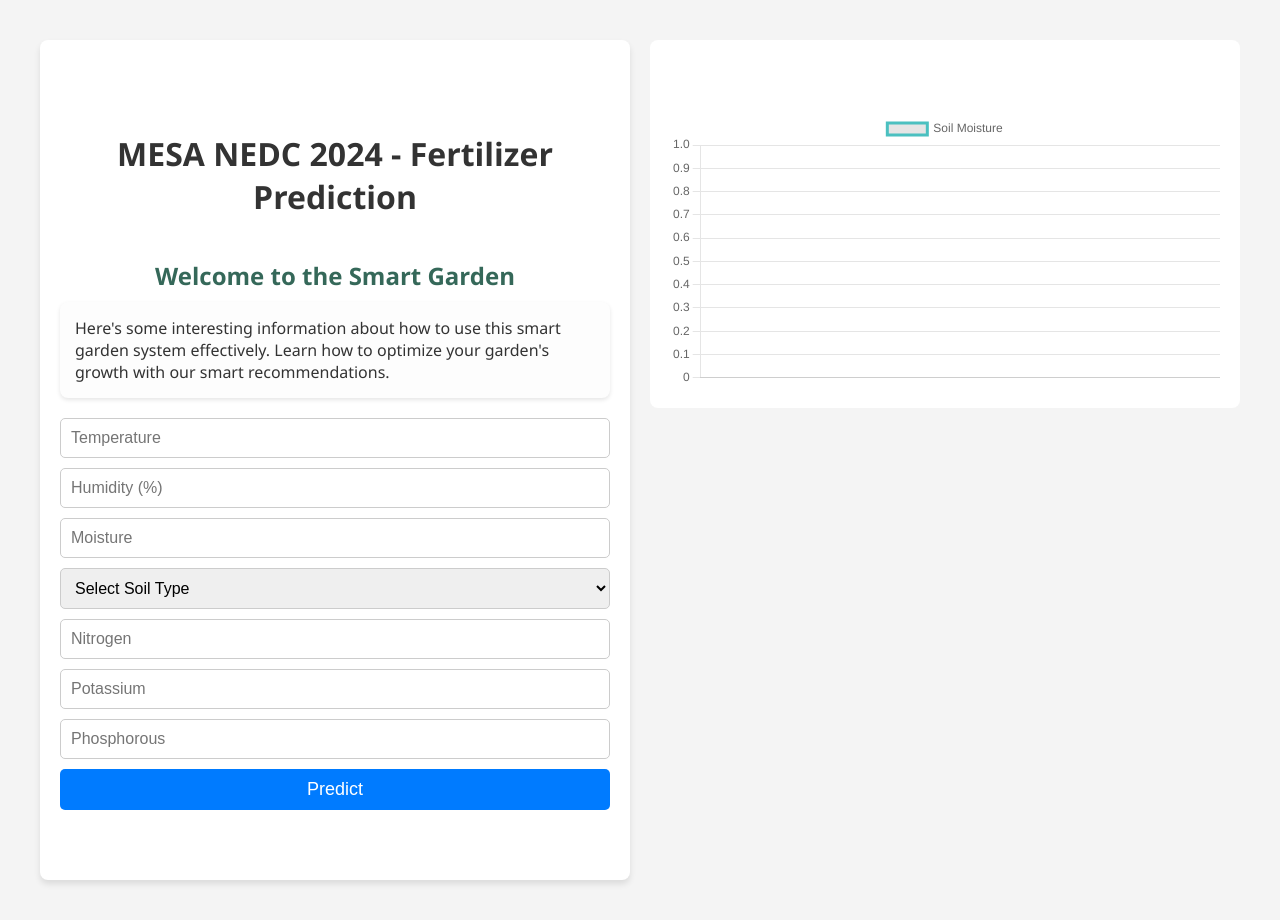
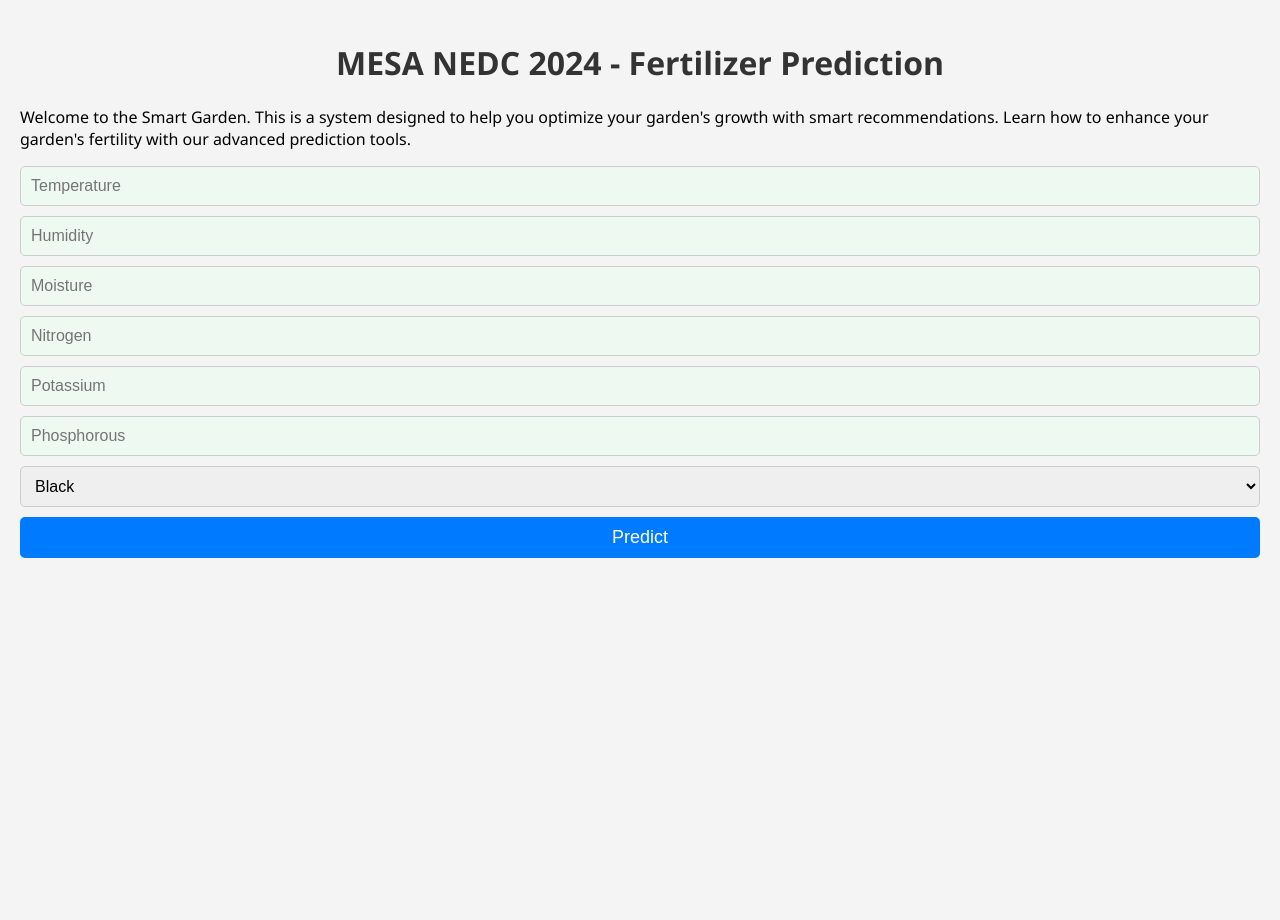
Before and after one commit to melatg0/NEDC_2024, a Flask app: template templates/index.html in a window 1280 px wide. After the commit the page ends 558 px from the top, so only its background shows below. Run offline with Flask 3, Linux system fonts and the light colour scheme; the template is opened without the code that fills it, so the values that code supplies are empty; parts of the project's set-up code (start-up, migrations or seed data) failed here and were passed over.

Commit message:
updated for reading all sensor data

```diff
--- a/main.py
+++ b/main.py
@@ -1,11 +1,10 @@
-from flask import Flask, request, render_template, jsonify
+from flask import Flask, render_template, request, jsonify
 import pickle
-import time
-from arduino_data.export_data import get_soil_value
+from arduino_data.export_data import read_line
 
 app = Flask(__name__)
-classifier = pickle.load(open(r'fertilizer_rec_system\classifier.pkl', 'rb'))
-fertilizers = pickle.load(open(r'fertilizer_rec_system\fertilizers.pkl', 'rb'))
+classifier = pickle.load(open('fertilizer_rec_system/classifier.pkl', 'rb'))
+fertilizers = pickle.load(open('fertilizer_rec_system/fertilizers.pkl', 'rb'))
 
 fertilizer_info = { # Possibly use the organic alternatives to estimate $ comparisons
     "10-26-26": {
@@ -40,48 +39,50 @@ fertilizer_info = { # Possibly use the organic alternatives to estimate $ compar
 
 @app.route('/')
 def welcome():
-    return render_template('index.html')
+    sensor_values = read_line()
+    return render_template('index.html', sensor_values=sensor_values)
 
 @app.route('/predict', methods=['POST'])
 def predict():
-    temp = request.form.get('temp')
-    humid = request.form.get('humid')
-    mois = request.form.get('mois')
-    soil_type = request.form.get('soil')
-    nitro = request.form.get('nitro')
-    pota = request.form.get('pota')
-    phosp = request.form.get('phos')
-    input = [
-        int(temp),
-        int(humid),
-        int(mois),
+    sensor_values = read_line()
+    soil_type = request.form['soil']
+    temp, humid, mois, nitro, pota, phosp = sensor_values
+
+    input_feature = [
+        temp,
+        humid,
+        mois,
         int(soil_type),
-        int(nitro),
-        int(pota),
-        int(phosp)
-        ]
-    res = fertilizers.classes_[classifier.predict([input])][0]
+        nitro,
+        pota,
+        phosp
+    ]
+    prediction = classifier.predict([input_feature])[0]
+    res = fertilizers[prediction]
     fert_description = fertilizer_info[res]['description']
     org_alt = fertilizer_info[res]['alternatives']
+
     return render_template(
         'index.html',
-        temp=temp,
-        humid=humid,
-        mois=mois,
+        sensor_values=sensor_values,
         soil_type=soil_type,
-        nitro=nitro,
-        pota=pota,
-        phosp=phosp,
         recommended_fertilizer=res,
         description=fert_description,
         alternatives=org_alt
     )
 
-@app.route('/soil-moisture')
-def soil_moisture():
-    # Simulate getting a soil moisture value
-    moisture_value = get_soil_value()
-    return jsonify({"moisture": moisture_value, "time": time.time()})
+@app.route('/fetch-sensor-data')
+def fetch_sensor_data():
+    # Assume read_line() is modified or another function is used to fetch all required sensor data
+    sensor_values = read_line() or (0, 0, 0, 0, 0, 0)  # Temp, Humid, Mois, Nitro, Pota, Phosp
+    return jsonify({
+        "temp": sensor_values[0],
+        "humid": sensor_values[1],
+        "mois": sensor_values[2],
+        "nitro": sensor_values[3],
+        "pota": sensor_values[4],
+        "phosp": sensor_values[5],
+    })
 
 if __name__ == '__main__':
     app.run(debug=True)
--- a/static/script.js
+++ b/static/script.js
@@ -1,47 +1,19 @@
-const ctx = document.getElementById('soilMoistureChart').getContext('2d');
-const soilMoistureChart = new Chart(ctx, {
-    type: 'line',
-    data: {
-        labels: [], // This will hold the string labels for timestamps
-        datasets: [{
-            label: 'Soil Moisture',
-            data: [], // Data points for soil moisture
-            borderColor: 'rgb(75, 192, 192)',
-            tension: 0.1
-        }]
-    },
-    options: {
-        scales: {
-            xAxes: [{
-                type: 'category', // Using category type for simplicity with string labels
-                ticks: {
-                    autoSkip: true,
-                    maxTicksLimit: 20 // Limit number of displayed labels
-                }
-            }],
-            yAxes: [{
-                ticks: {
-                    beginAtZero: true // Ensure Y-axis starts at 0
-                }
-            }]
-        }
-    }
-});
-
-// Function to fetch new data and update the chart
-function fetchDataAndUpdateChart() {
-    fetch('/soil-moisture')
+function fetchSensorData() {
+    fetch('/fetch-sensor-data')
         .then(response => response.json())
         .then(data => {
-            // Assuming the backend sends data in {"moisture": value, "time": timestamp} format
-            const now = new Date(data.time * 1000); // Convert UNIX timestamp to JS Date
-            soilMoistureChart.data.labels.push(`${now.getHours()}:${now.getMinutes()}:${now.getSeconds()}`);
-            soilMoistureChart.data.datasets.forEach((dataset) => {
-                dataset.data.push(data.moisture);
-            });
-            soilMoistureChart.update();
-        });
+            // Update temperature, humidity, and moisture fields
+            document.querySelector('input[name="temp"]').value = data.temp;
+            document.querySelector('input[name="humid"]').value = data.humid;
+            document.querySelector('input[name="mois"]').value = data.mois;
+
+            // Update NPK fields
+            document.querySelector('input[name="nitro"]').value = data.nitro;
+            document.querySelector('input[name="pota"]').value = data.pota;
+            document.querySelector('input[name="phos"]').value = data.phosp;
+        })
+        .catch(error => console.error('Error fetching sensor data:', error));
 }
 
-// Fetch new data every 5 seconds
-setInterval(fetchDataAndUpdateChart, 5000);
+// Fetch sensor data every 5 seconds
+setInterval(fetchSensorData, 5000);
--- a/static/style.css
+++ b/static/style.css
@@ -1,14 +1,8 @@
 body {
     font-family: 'Segoe UI', Tahoma, Geneva, Verdana, sans-serif;
     margin: 0;
-    padding: 0;
+    padding: 20px;
     background-color: #f4f4f4;
-    /* Remove or adjust these properties */
-    /* display: flex;
-    justify-content: center;
-    align-items: center; */
-    height: 100%;
-    padding: 20px; /* Add some padding */
 }
 
 .container {
@@ -19,35 +13,33 @@ body {
     width: 80%;
     max-width: 600px;
     margin: auto; /* Center horizontally */
-    min-height: 100vh; /* Adjust as needed */
     display: flex;
     flex-direction: column;
-    justify-content: center; /* Center content vertically */
     overflow-y: auto;
 }
 
-h1 {
+h1, .welcome-section h2 {
     color: #333;
     text-align: center;
 }
+
 form {
     display: flex;
     flex-direction: column;
     gap: 10px;
 }
+
 .welcome-section h2 {
-    color: #356859; /* Adjust the color to fit your design */
-    text-align: center;
     margin-bottom: 10px;
 }
 
-.welcome-info {
+.welcome-info, .result {
     background-color: #fdfdfd; /* Light background for visibility */
     color: #333; /* Text color */
     padding: 15px;
     border-radius: 8px;
     box-shadow: 0 2px 4px rgba(0, 0, 0, 0.1);
-    margin-bottom: 20px; /* Space before the form starts */
+    margin-bottom: 20px; /* Space before and after the form */
 }
 
 input[type="number"], select {
@@ -56,6 +48,7 @@ input[type="number"], select {
     border: 1px solid #ccc;
     font-size: 16px;
 }
+
 input[type="submit"] {
     background-color: #007bff;
     color: white;
@@ -66,39 +59,33 @@ input[type="submit"] {
     font-size: 18px;
     transition: background-color 0.3s ease;
 }
+
 input[type="submit"]:hover {
     background-color: #0056b3;
 }
-.result {
-    margin-top: 20px;
-    background-color: #e9ecef;
-    padding: 10px;
-    border-radius: 5px;
-    color: #495057;
-}
+
 .flex-container {
     display: flex;
-    justify-content: center;
-    align-items: flex-start; /* Align items at the start of the flex container */
-    gap: 20px; /* Optional: Adds space between your main content and data box */
+    flex-wrap: wrap; /* Allow wrapping for smaller screens */
+    gap: 20px; /* Adds space between sections */
     padding: 20px; /* Padding around the entire layout */
-    max-width: 1200px; /* Or any max-width or width you prefer */
-    margin: auto; /* Center the flex container */
+    justify-content: center; /* Center items horizontally */
 }
 
-.container, .data-viewing {
-    flex: 1; /* Each child will take up equal space */
-    /* You might want to set a min-width for smaller screens */
+/* Responsive adjustments */
+@media (max-width: 768px) {
+    .flex-container {
+        flex-direction: column; /* Stack elements vertically on small screens */
+    }
+
+    .container {
+        width: 90%; /* Increase width on smaller screens for better readability */
+        margin: 20px auto; /* Adjust margin for spacing */
+    }
 }
 
-.data-viewing {
-    background-color: #ffffff; /* Dark background for the data box */
-    color: white; /* Text color for visibility */
-    padding: 20px; /* Padding inside the data box */
-    border-radius: 8px; /* Optional: Matches the style of your main content */
-    height: fit-content; /* Adjust the height as necessary */
+/* Highlighting dynamic data fields */
+input[readonly] {
+    background-color: #eef9f2; /* Light green background for readonly inputs */
+    color: #356859; /* Dark green text for contrast */
 }
-
-.data-viewing h2 {
-    margin: 0 0 20px 0; /* Adjust spacing around the DATA header */
-}
--- a/templates/index.html
+++ b/templates/index.html
@@ -8,37 +8,33 @@
     <script src="https://cdn.jsdelivr.net/npm/chart.js"></script>
 </head>
 <body>
-<div class="flex-container">
-    <div class="container">
+<div class="header">
     <h1>MESA NEDC 2024 - Fertilizer Prediction</h1>
-        <div class="welcome-section">
-            <h2>Welcome to the Smart Garden</h2>
-            <div class="welcome-info">
-                Here's some interesting information about how to use this smart garden system effectively. Learn how to optimize your garden's growth with our smart recommendations.
+    <p>Welcome to the Smart Garden. This is a system designed to help you optimize your garden's growth with smart recommendations. Learn how to enhance your garden's fertility with our advanced prediction tools.</p>
 </div>
-        </div>
-        <form action="{{ url_for('predict')}}" method="post">
-            <input type="number" name="temp" placeholder="Temperature" value="{{ temp }}" required>
-            <input type="number" name="humid" placeholder="Humidity (%)" value="{{ humid }}" required>
-            <input type="number" name="mois" placeholder="Moisture" value="{{ mois }}" required>
+<div class="main-content">
+    <form action="{{ url_for('predict') }}" method="post">
+        <!-- Display sensor values -->
+        <input type="number" name="temp" placeholder="Temperature" value="{{ sensor_values[0] }}" required readonly>
+        <input type="number" name="humid" placeholder="Humidity" value="{{ sensor_values[1] }}" required readonly>
+        <input type="number" name="mois" placeholder="Moisture" value="{{ sensor_values[2] }}" required readonly>
+        <input type="number" name="nitro" placeholder="Nitrogen" value="{{ sensor_values[3] }}" required readonly>
+        <input type="number" name="pota" placeholder="Potassium" value="{{ sensor_values[4] }}" required readonly>
+        <input type="number" name="phos" placeholder="Phosphorous" value="{{ sensor_values[5] }}" required readonly>
+
         <select name="soil" required>
-                <option value="">Select Soil Type</option>
-                <option value="0" {% if soil_type == "0" %}selected{% endif %}>Black</option>
-                <option value="1" {% if soil_type == "1" %}selected{% endif %}>Clayey</option>
-                <option value="2" {% if soil_type == "2" %}selected{% endif %}>Loamy</option>
-                <option value="3" {% if soil_type == "3" %}selected{% endif %}>Red</option>
-                <option value="4" {% if soil_type == "4" %}selected{% endif %}>Sandy</option>
+            <option value="0">Black</option>
+            <option value="1">Clayey</option>
+            <option value="2">Loamy</option>
+            <option value="3">Red</option>
+            <option value="4">Sandy</option>
         </select>
-            <input type="number" name="nitro" placeholder="Nitrogen" value="{{ nitro }}" required>
-            <input type="number" name="pota" placeholder="Potassium" value="{{ pota }}" required>
-            <input type="number" name="phos" placeholder="Phosphorous" value="{{ phosp }}" required>
         <input type="submit" value="Predict">
     </form>
     {% if recommended_fertilizer %}
     <div class="result">
         <h2>Recommended Fertilizer: {{ recommended_fertilizer }}</h2>
         <p>{{ description }}</p>
-            <h3>Organic Alternatives:</h3>
         <ul>
             {% for alternative in alternatives %}
             <li>{{ alternative }}</li>
@@ -47,11 +43,6 @@
     </div>
     {% endif %}
 </div>
-    <div class="data-viewing">
-        <h2>Data</h2>
-        <canvas id="soilMoistureChart"></canvas>
-    </div>
-</div>
 <script src="{{ url_for('static', filename='script.js') }}"></script>
 </body>
 </html>
```
Also changed, not shown: arduino_data/export_data.py (+25 -19 lines), templates/images/628283.png (added). Lines whose indentation alone changed are shown as unchanged.
